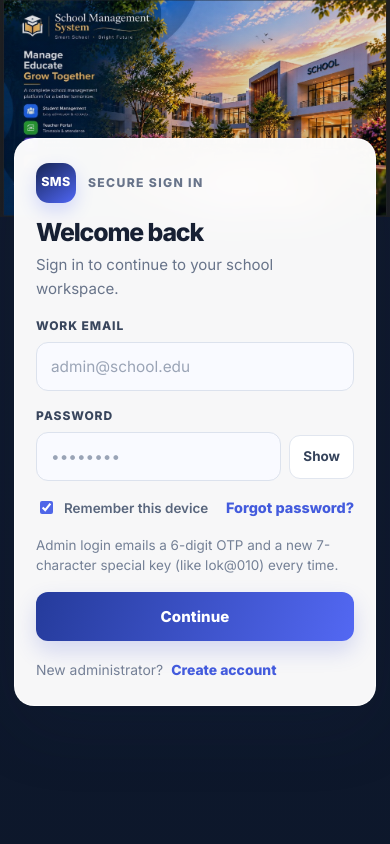
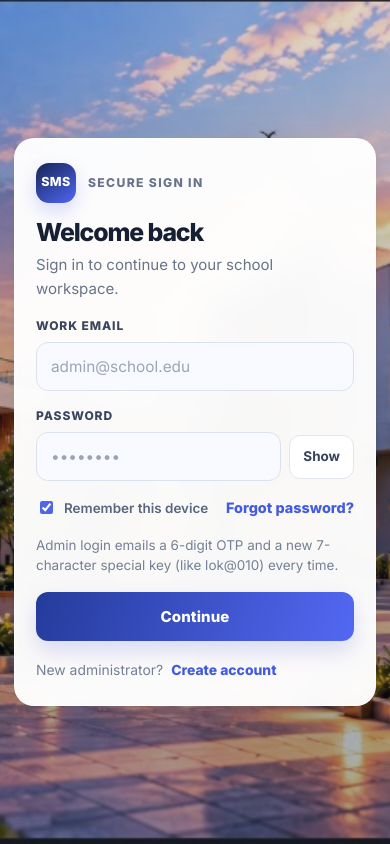
Before and after one commit to lokesh9191334/SCHOOL-MANAGEMENT-SYSTEM, a React (Vite) app: page /auth/login in a window 390 px wide. Built offline with nearby package versions, Linux system fonts and the light colour scheme.

Commit message:
Fit supplied auth artwork without stretching
Co-authored-by: Copilot <223556219+Copilot@users.noreply.github.com>

```diff
--- a/src/styles/auth-premium.css
+++ b/src/styles/auth-premium.css
@@ -811,9 +811,9 @@
   background-image:
     linear-gradient(90deg, rgba(8, 19, 40, 0.08) 0%, rgba(8, 19, 40, 0.02) 48%, rgba(8, 19, 40, 0.14) 100%),
     url('/images/auth-school-background.jpg');
-  background-position: center top;
+  background-position: left center;
   background-repeat: no-repeat;
-  background-size: 100% auto;
+  background-size: cover;
 }
 
 .auth-stage--login .auth-form-pane,
@@ -839,7 +839,7 @@
     background-image:
       linear-gradient(rgba(8, 19, 40, 0.12), rgba(8, 19, 40, 0.36)),
       url('/images/auth-school-background.jpg');
-    background-position: center top;
-    background-size: 100% auto;
+    background-position: 68% center;
+    background-size: cover;
   }
 }
```
